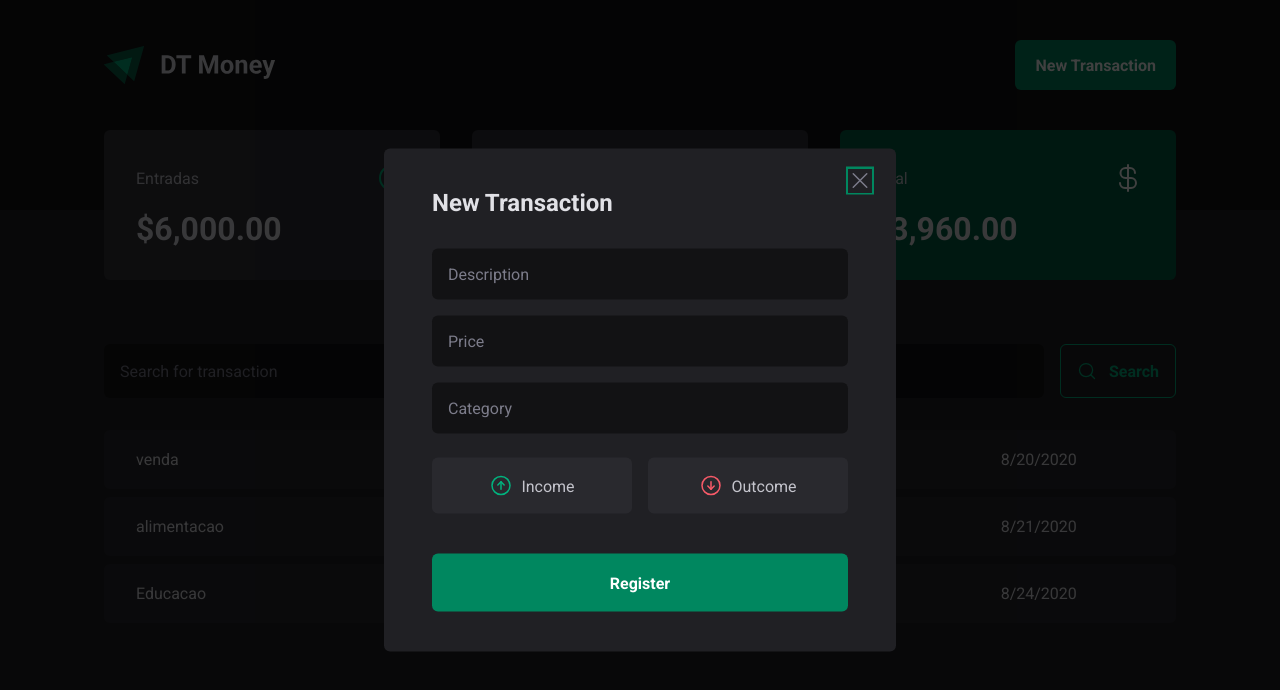
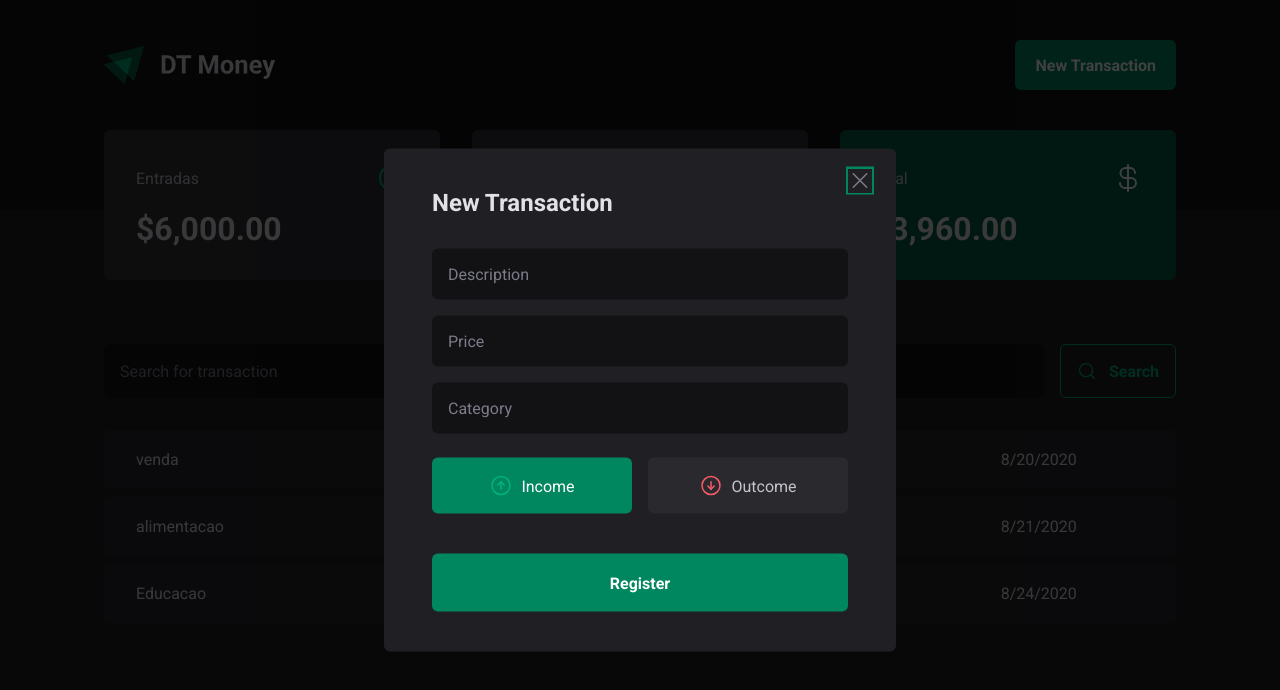
Before and after one commit to agleymelo/03-dt-money, a React (Vite) app: page / in a window 1280 px wide. Both pictures are taken after a click on the button "New Transaction". Shown: the top 690 px of the page. Built offline with nearby package versions, Linux system fonts and the light colour scheme; data requests are answered from the project's data file.

Commit message:
Conexao com a API - Controlled components

```diff
--- a/src/components/NewTransactionsModal/index.tsx
+++ b/src/components/NewTransactionsModal/index.tsx
@@ -1,4 +1,4 @@
-import { useForm } from "react-hook-form"
+import { Controller, useForm } from "react-hook-form"
 import { zodResolver } from "@hookform/resolvers/zod"
 
 import * as Dialog from "@radix-ui/react-dialog"
@@ -19,7 +19,7 @@
   description: Z.string(),
   price: Z.number(),
   category: Z.string(),
-  // type: Z.enum(["income", "outcome"]),
+  type: Z.enum(["income", "outcome"]),
 })
 
 type NewTransactionFormInputs = Z.infer<typeof newTransactionFormSchema>
@@ -28,9 +28,13 @@
   const {
     register,
     handleSubmit,
+    control,
     formState: { isSubmitting },
   } = useForm<NewTransactionFormInputs>({
     resolver: zodResolver(newTransactionFormSchema),
+    defaultValues: {
+      type: "income",
+    },
   })
 
   function handleCreateNewTransaction(data: NewTransactionFormInputs) {
@@ -68,7 +72,15 @@
             {...register("category")}
           />
 
-          <TransactionType>
+          <Controller
+            control={control}
+            name="type"
+            render={({ field }) => {
+              return (
+                <TransactionType
+                  onValueChange={field.onChange}
+                  value={field.value}
+                >
                   <TransactionTypeButton variant="income" value="income">
                     <ArrowCircleUp size={24} />
                     Income
@@ -78,6 +90,9 @@
                     Outcome
                   </TransactionTypeButton>
                 </TransactionType>
+              )
+            }}
+          />
 
           <button type="submit" disabled={isSubmitting}>
             Register
```
Lines whose indentation alone changed are shown as unchanged.
